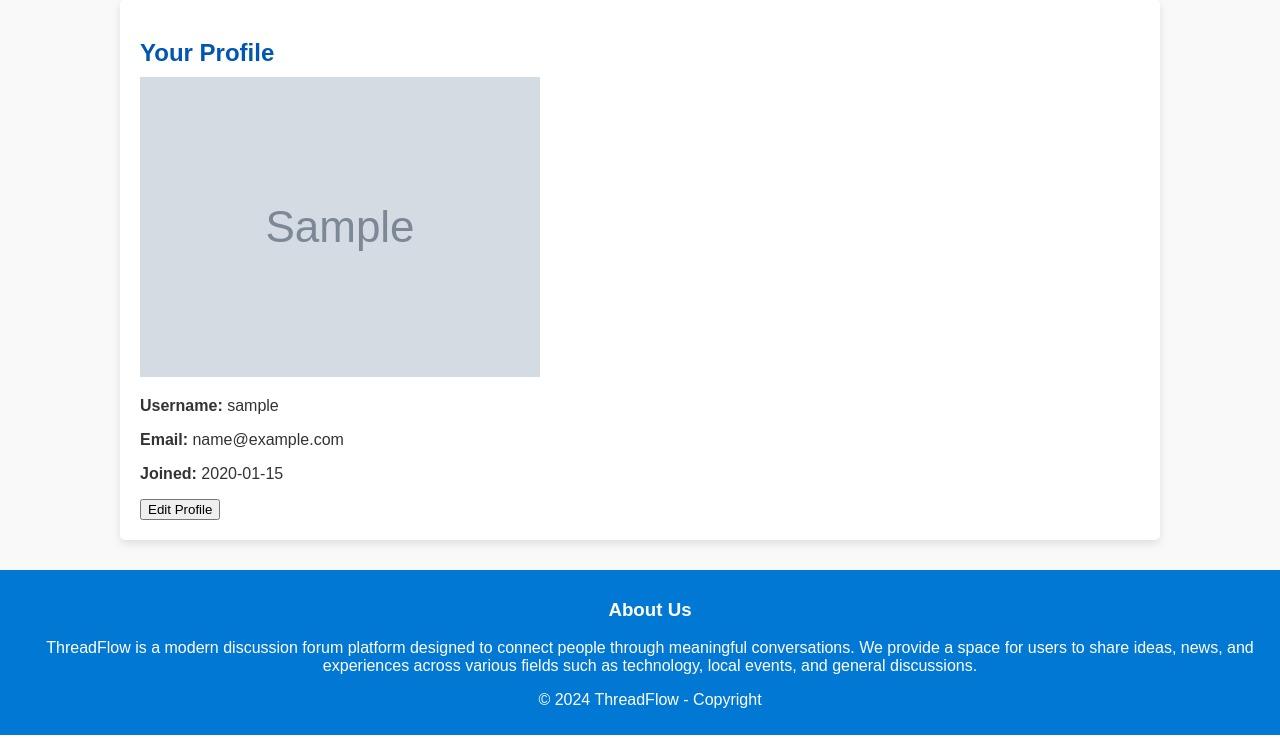
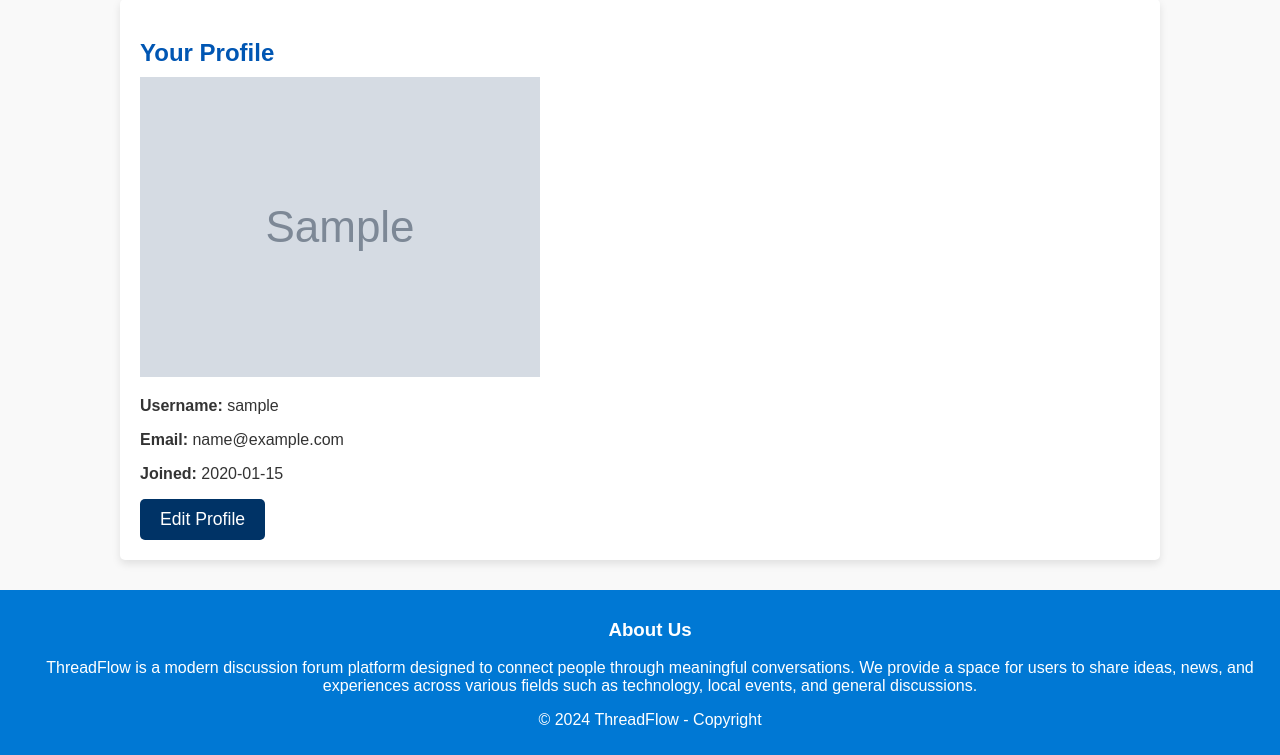
Before and after one commit to Malvin024/ThreadFlow, a PHP site: page /profile.php in a window 1280 px wide. Shown: the part 88-843 px from the top of the page. Run offline with PHP 8.4, Linux system fonts and the light colour scheme; the visitor is signed in with stand-in values (Sample User, id 1); tables that the repository leaves empty or names only in its code hold one stand-in row (values such as "Sample post"); grey boxes marked "Sample" are stand-in pictures.

Commit message:
Update index-styles.css

```diff
--- a/CSS/index-styles.css
+++ b/CSS/index-styles.css
@@ -170,3 +170,19 @@ footer a {
 .close:hover {
     color: black;
 }
+
+/* Edit Profile Button */
+button {
+    padding: 10px 20px;
+    font-size: 1.1rem;
+    color: #fff;
+    background-color: #003366; /* Dark blue color */
+    border: none;
+    border-radius: 5px;
+    cursor: pointer;
+    transition: background-color 0.3s;
+}
+
+button:hover {
+    background-color: #002a4d; /* Darker shade of blue on hover */
+}
```
